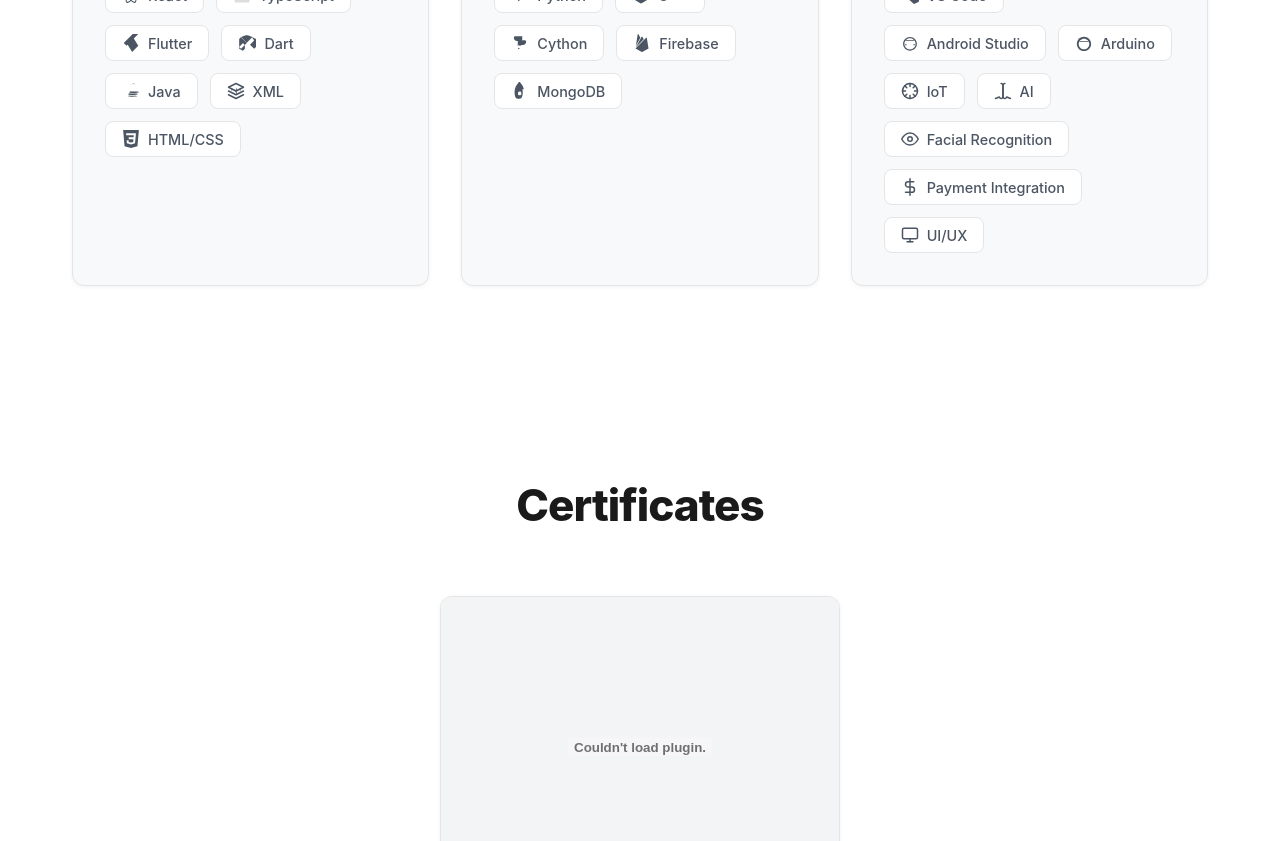
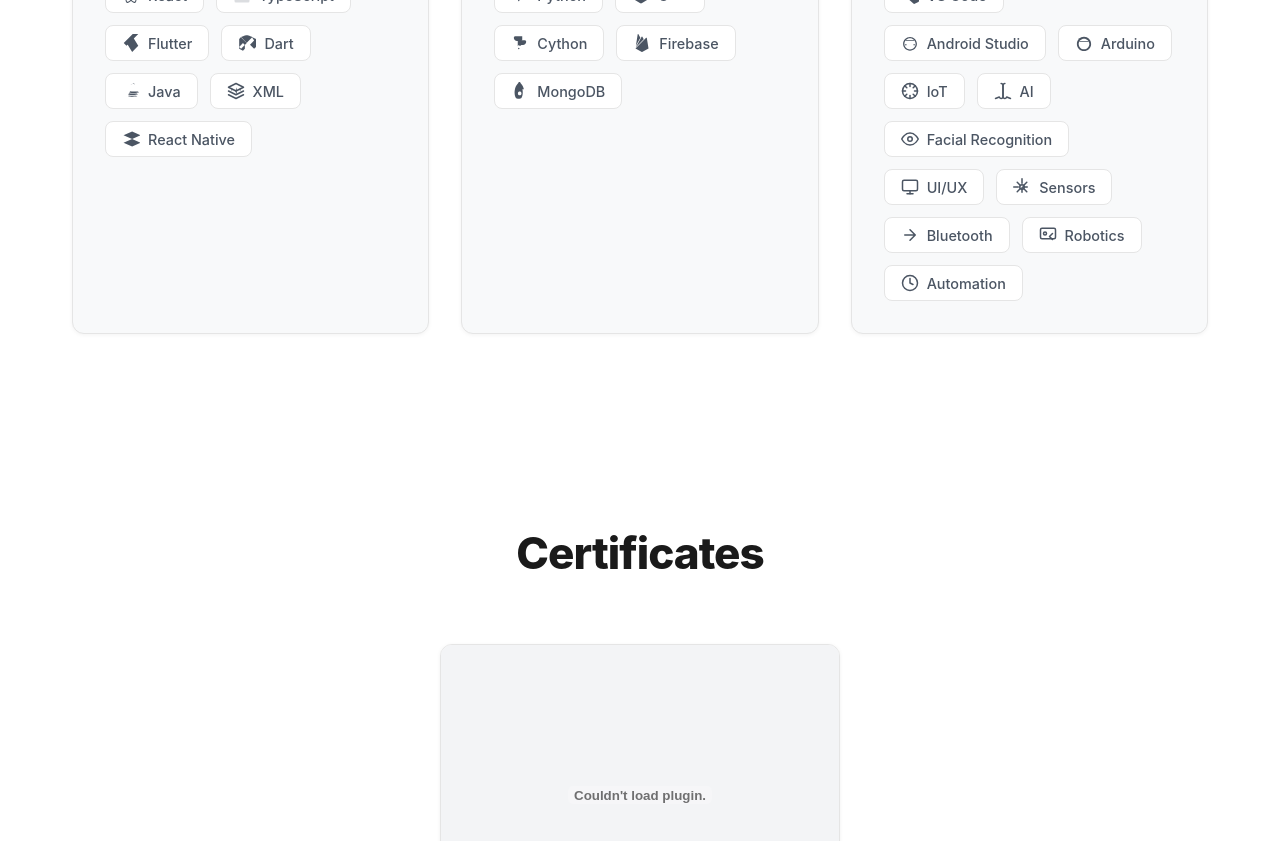
Before and after one commit to clarenceportugal/portfolio, a React (Vite) app: page / in a window 1280 px wide. Shown: the part 6840-7681 px from the top of the page. Built offline with nearby package versions, Linux system fonts and the light colour scheme.

Commit message:
Update skills section based on technologies used in projects - add React Native, Sensors, Bluetooth, Robotics, Automation

```diff
--- a/src/App.tsx
+++ b/src/App.tsx
@@ -516,9 +516,9 @@
                 </span>
                 <span className="skill-item">
                   <svg className="skill-icon" xmlns="http://www.w3.org/2000/svg" viewBox="0 0 24 24" fill="currentColor">
-                    <path d="M1.5 0h21l-1.91 21.563L11.977 24l-8.564-2.438L1.5 0zm17.09 4.413L5.41 4.41l.213 2.622h10.125l-.255 2.716h-6.64l.24 2.573h6.182l-.366 3.523-2.91.804-2.955-.81-.188-2.11h-2.61l.29 3.855L12 19.288l5.373-1.53L18.59 4.414z" fill="currentColor"/>
+                    <path d="M13.5 2L2 7l11.5 5L25 7 13.5 2zm0 10L2 17l11.5 5L25 17l-11.5-5z" fill="currentColor"/>
                   </svg>
-                  HTML/CSS
+                  React Native
                 </span>
               </div>
             </div>
@@ -612,18 +612,39 @@
                 </span>
                 <span className="skill-item">
                   <svg className="skill-icon" xmlns="http://www.w3.org/2000/svg" viewBox="0 0 24 24" fill="none" stroke="currentColor" strokeWidth="2" strokeLinecap="round" strokeLinejoin="round">
-                    <line x1="12" y1="1" x2="12" y2="23"></line>
-                    <path d="M17 5H9.5a3.5 3.5 0 0 0 0 7h5a3.5 3.5 0 0 1 0 7H6"></path>
-                  </svg>
-                  Payment Integration
-                </span>
-                <span className="skill-item">
-                  <svg className="skill-icon" xmlns="http://www.w3.org/2000/svg" viewBox="0 0 24 24" fill="none" stroke="currentColor" strokeWidth="2" strokeLinecap="round" strokeLinejoin="round">
                     <rect x="2" y="3" width="20" height="14" rx="2" ry="2"></rect>
                     <line x1="8" y1="21" x2="16" y2="21"></line>
                     <line x1="12" y1="17" x2="12" y2="21"></line>
                   </svg>
                   UI/UX
+                </span>
+                <span className="skill-item">
+                  <svg className="skill-icon" xmlns="http://www.w3.org/2000/svg" viewBox="0 0 24 24" fill="none" stroke="currentColor" strokeWidth="2" strokeLinecap="round" strokeLinejoin="round">
+                    <circle cx="12" cy="12" r="3"></circle>
+                    <path d="M12 1v6m0 6v6M5.64 5.64l4.24 4.24m4.24 4.24l4.24 4.24M1 12h6m6 0h6M5.64 18.36l4.24-4.24m4.24-4.24l4.24-4.24"></path>
+                  </svg>
+                  Sensors
+                </span>
+                <span className="skill-item">
+                  <svg className="skill-icon" xmlns="http://www.w3.org/2000/svg" viewBox="0 0 24 24" fill="none" stroke="currentColor" strokeWidth="2" strokeLinecap="round" strokeLinejoin="round">
+                    <path d="M5 12h14M12 5l7 7-7 7"></path>
+                  </svg>
+                  Bluetooth
+                </span>
+                <span className="skill-item">
+                  <svg className="skill-icon" xmlns="http://www.w3.org/2000/svg" viewBox="0 0 24 24" fill="none" stroke="currentColor" strokeWidth="2" strokeLinecap="round" strokeLinejoin="round">
+                    <rect x="2" y="3" width="20" height="14" rx="2" ry="2"></rect>
+                    <circle cx="8" cy="10" r="2"></circle>
+                    <path d="M18 10l-4 4 4 4"></path>
+                  </svg>
+                  Robotics
+                </span>
+                <span className="skill-item">
+                  <svg className="skill-icon" xmlns="http://www.w3.org/2000/svg" viewBox="0 0 24 24" fill="none" stroke="currentColor" strokeWidth="2" strokeLinecap="round" strokeLinejoin="round">
+                    <circle cx="12" cy="12" r="10"></circle>
+                    <path d="M12 6v6l4 2"></path>
+                  </svg>
+                  Automation
                 </span>
               </div>
             </div>
```
